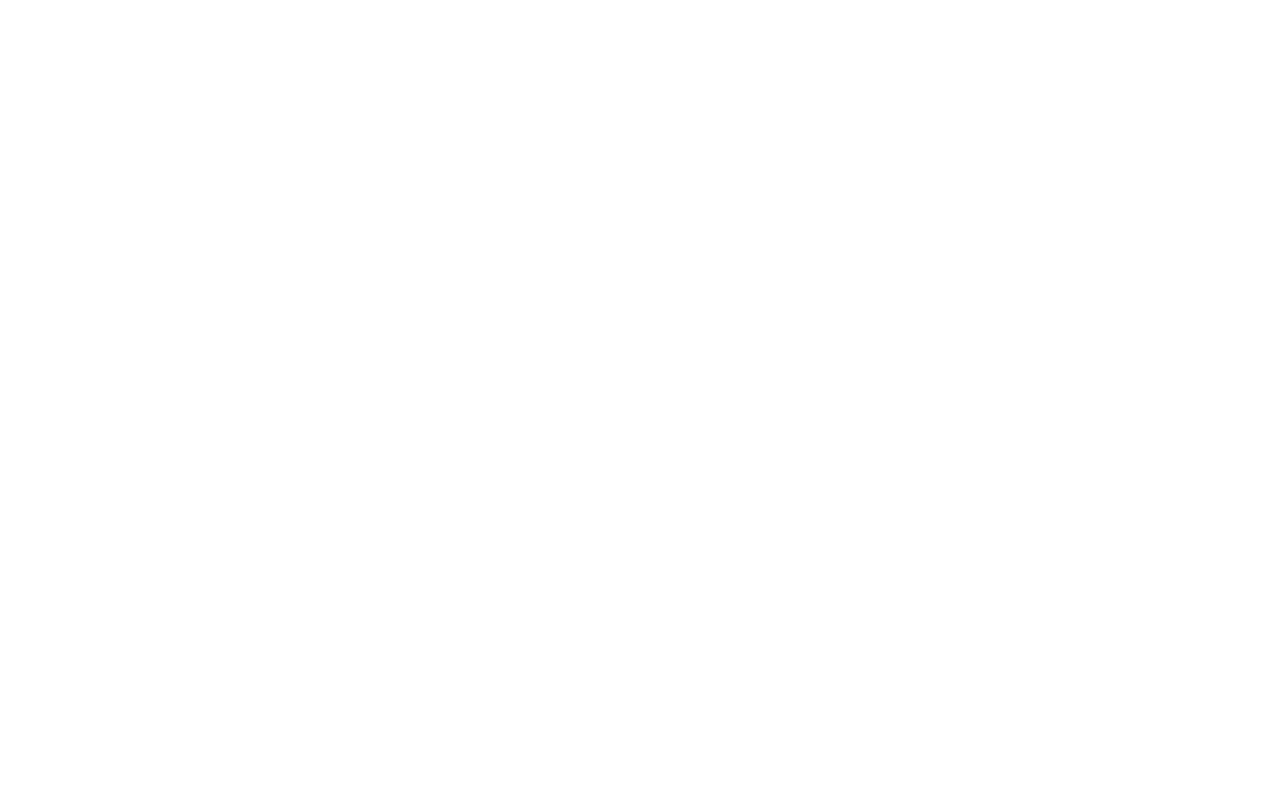
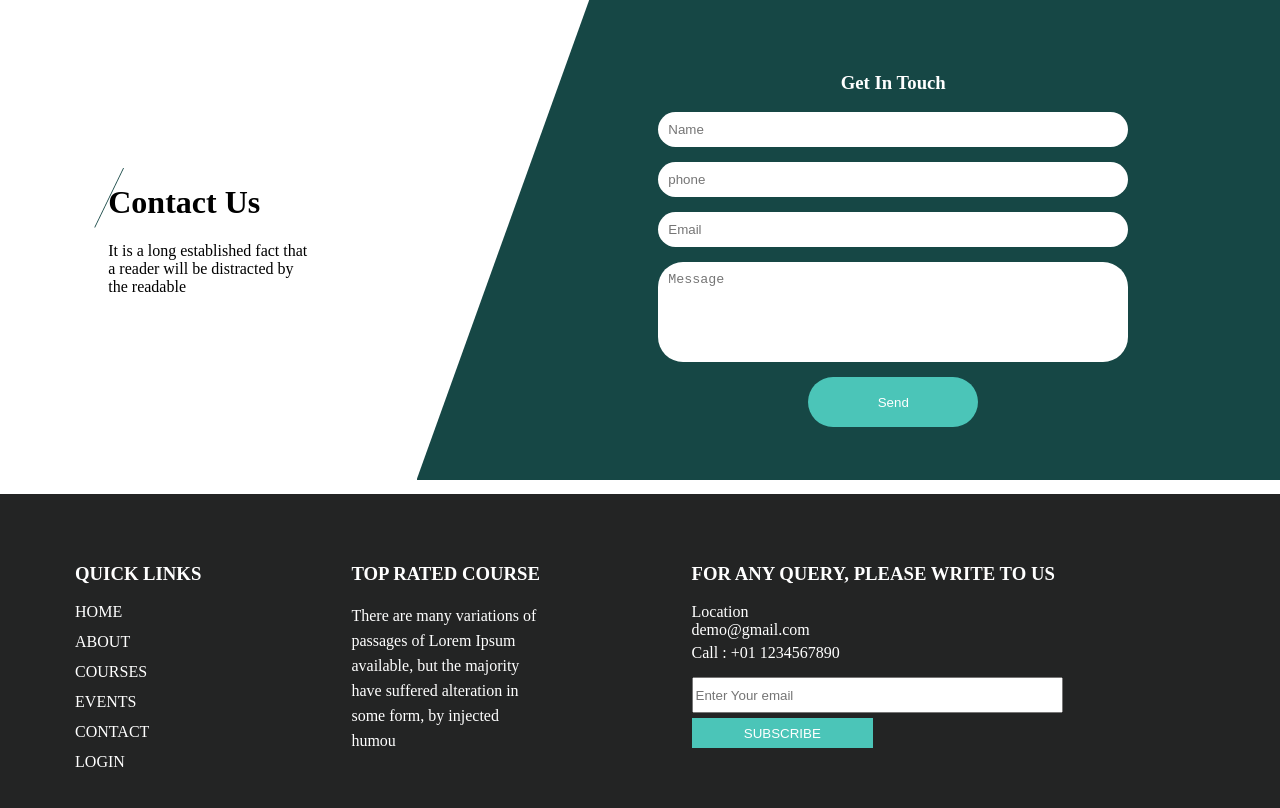
Before and after one commit to RokasIlga/komanda, a plain HTML site: page contacts.html in a window 1280 px wide. Drawn offline with Linux system fonts and the light colour scheme.

Commit message:
contact-page

```diff
--- a/assets/CSS/contact.css
+++ b/assets/CSS/contact.css
@@ -1,13 +1,123 @@
-.parent {
-    display: grid;
-    grid-template-columns: repeat(12, 1fr);
-    grid-template-rows: repeat(6, 218px);
-    grid-column-gap: 0px;
-    grid-row-gap: 0px;
-  }
-  /* FOOTER */
-  ul {
-    list-style-type: none;
-    margin: 0;
-    padding: 0;
+body, html{
+height: 100%;
+width: 100%;
+margin:0%;
+padding: 0%;
 }
+.contact-us-info{
+    color: black;
+    width: 35%;
+    display: flex;
+    justify-content: center;
+    align-items: center;
+    flex-direction: column;
+}
+.contact-text{
+width: 200px;
+}
+.container{
+display: flex;
+height: 60%;
+width: 100%;
+}
+.container>div.forum{
+    width: 65%;
+    padding-left: 90px;
+    background-color: #164745;
+    clip-path: polygon(20% 0, 100% 0, 100% 100%, 0% 100%);
+    display: flex;
+    align-items: center;
+    justify-content: center
+}
+form{
+display: flex;
+flex-direction: column;
+align-items: center;
+
+}
+
+.forum>form>input,textarea{
+    width: 450px;
+    padding: 10px;
+    border-radius: 25px;
+    margin-bottom: 15px;
+    border: none;
+
+}
+textarea{
+    height: 80px;
+    resize: none;
+}
+
+form>h3{
+    text-align: center;
+    color: white;
+}
+.forum>form>button{
+    width: 170px;
+    height:50px ;
+    border-radius: 30px;
+    background-color: #4bc5b8;
+    border:none;
+    color: white;
+}
+.line{
+    clip-path: polygon(97% 0, 100% 0, 3% 100%, 0% 100%);
+    width: 30px;
+    height: 60px;
+    background-color: #164745;
+    margin-bottom: -65px;
+    margin-left: -14px;
+}
+footer{
+    padding-top: 50px;
+    height: 33%;
+    width:100% ;
+    background-color: #232424;
+    margin-top: 14px;
+    color: white;
+    display: flex;
+    justify-content: space-around;
+}
+.link>A{
+    text-decoration: none;
+    color: white;
+    margin-bottom: 12px;
+}
+.link{
+    display: flex;
+    flex-direction: column;
+}
+.top-courses>p{
+    width: 190px;
+    line-height: 25px;
+}
+.subscription-form>form{
+    display: flex;
+    align-items: start;
+    flex-direction: column;
+}
+.subscription-form>form>button{
+    background-color: #4bc5b8 ;
+    color: white;
+    border: none;
+    margin-top:5px ;
+    height: 30px;
+    width: 50%;
+
+}
+.subscription-form>form>input{
+    width: 100%;
+    height: 30px;
+    margin-top: 10px;
+}
+.info{
+    display: flex;
+    flex-direction: column;
+    margin-bottom: 5px;
+}
+.email{
+    text-decoration: none;
+    color: white;
+    margin-bottom: 5px;
+}
--- a/contacts.html
+++ b/contacts.html
@@ -1,12 +1,71 @@
 <!DOCTYPE html>
 <html lang="en">
-<head>
-    <link rel="stylesheet" href="assets/css/contact.css">
-    <meta charset="UTF-8">
-    <meta name="viewport" content="width=device-width, initial-scale=1.0">
+  <head>
+    <link rel="stylesheet" href="assets/css/contact.css" />
+    <meta charset="UTF-8" />
+    <meta name="viewport" content="width=device-width, initial-scale=1.0" />
     <title>Document</title>
-</head>
-<body>
+  </head>
+  <body>
+    <div class="container">
+      <div class="contact-us-info">
+        <div class="contact-text">
+          <div class="line"></div>
+          <h1>Contact Us</h1>
+          <p>
+            It is a long established fact that a reader will be distracted by
+            the readable
+          </p>
+        </div>
+      </div>
 
-</body>
+      <div class="forum">
+        <form>
+          <h3>Get In Touch</h3>
+          <input type="text" placeholder="Name" required />
+
+          <input type="text" placeholder="phone" required />
+
+          <input type="email" placeholder="Email" required />
+
+          <textarea type="text" placeholder="Message"></textarea>
+
+          <button type="submit">Send</button>
+        </form>
+      </div>
+    </div>
+    <footer>
+      <div class="link">
+        <h3>QUICK LINKS</h3>
+        <a href="">HOME</a>
+        <a href="">ABOUT</a>
+        <a href="">COURSES</a>
+        <a href="">EVENTS</a>
+        <a href="">CONTACT</a>
+        <a href="">LOGIN</a>
+      </div>
+      <div class="top-courses">
+        <h3>TOP RATED COURSE</h3>
+        <p>
+          There are many variations of passages of Lorem Ipsum available, but
+          the majority have suffered alteration in some form, by injected humou
+        </p>
+      </div>
+      <div class="subscribe">
+        <h3>FOR ANY QUERY, PLEASE WRITE TO US</h3>
+        <div class="info">
+          Location
+          <a class="email" href="demo@gmail.com">demo@gmail.com</a>
+          Call : +01 1234567890
+        </div>
+        <div class="subscription-form">
+          <form>
+            <input type="email" placeholder="Enter Your email" required />
+            <button>SUBSCRIBE</button>
+          </form>
+        </div>
+      </div>
+      <div class="copy"></div>
+    </footer>
+  </body>
 </html>
```
Also changed, not shown: assets/CSS/courses.css (+2 -12 lines), courses.html (+3 -3 lines).
